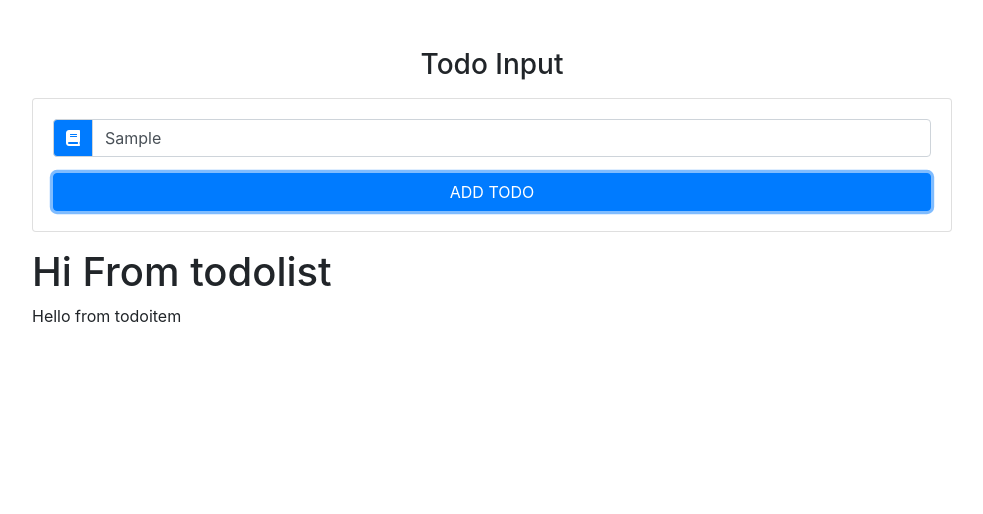
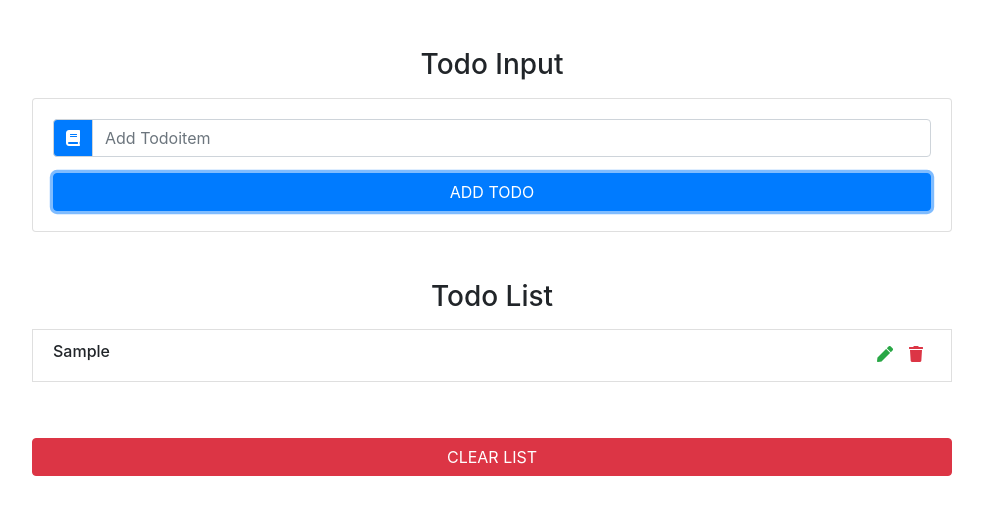
Before and after one commit to arunpratapsingh17/react-todo-app, a React (Create React App) app: page / in a window 1280 px wide. Both pictures are taken after typing "Sample" into the empty fields and a click on the button "ADD TODO". Shown: the top 514 px of the page, without its empty margins (53-1036 px from the left). Built offline with nearby package versions, Linux system fonts and the light colour scheme.

Commit message:
More functionalities added.

```diff
--- a/src/App.js
+++ b/src/App.js
@@ -11,19 +11,19 @@ export default class App extends Component {
     items: [],
     id: uuidv4(),
     item: "",
-    editItem: false
+    editItem: false,
   };
-  handleChange = e => {
+  handleChange = (e) => {
     this.setState({
-      item: e.target.value
+      item: e.target.value,
     });
   };
-  handleSubmit = e => {
+  handleSubmit = (e) => {
     console.log("Handle Submit");
     e.preventDefault();
     const newItem = {
       id: this.state.id,
-      title: this.state.item
+      title: this.state.item,
     };
     const updatedItems = [...this.state.items, newItem];
     this.setState(
@@ -31,19 +31,24 @@ export default class App extends Component {
         items: updatedItems,
         item: "",
         id: uuidv4(),
-        editItem: false
+        editItem: false,
       },
       () => console.log(this.state),
       console.log("Hi")
     );
   };
-  clearList = e => {
-    console.log("Hi from clear list function");
+  clearList = () => {
+    this.setState({
+      items: [],
+    });
   };
-  handleDelete = id => {
-    console.log(`HandleDelete function $(id)`);
+  handleDelete = (id) => {
+    const filteredItem = this.state.items.filter((item) => item.id != id);
+    this.setState({
+      items: filteredItem,
+    });
   };
-  handleEdit = id => {
+  handleEdit = (id) => {
     console.log(`HandleEdit function $(id)`);
   };
   // editItem = () => {
@@ -64,8 +69,8 @@ export default class App extends Component {
               />
               <ToDoList
                 items={this.state.items}
-                clearList={this.state.clearList}
-                handleDelete={this.state.handleDelete}
+                clearList={this.clearList}
+                handleDelete={this.handleDelete}
                 handleEdit={this.state.handleEdit}
               />
             </div>
--- a/src/components/ToDoItem.js
+++ b/src/components/ToDoItem.js
@@ -2,6 +2,19 @@ import React, { Component } from "react";
 
 export default class ToDoItem extends Component {
   render() {
-    return <div>Hello from todoitem</div>;
+    const { Key, title, handleDelete, handleEdit } = this.props;
+    return (
+      <li className="list-group-item text-capitalize d-flex justify-content-between my-2">
+        <h6>{title}</h6>
+        <div className="todo-icon">
+          <span className="mx-2 text-success" onClick={handleEdit}>
+            <i className="fa fa-pen" />
+          </span>
+          <span className="mx-2 text-danger" onClick={handleDelete}>
+            <i className="fa fa-trash                                                                                                                                                                                                                                                                                                         " />
+          </span>
+        </div>
+      </li>
+    );
   }
 }
--- a/src/components/ToDoList.js
+++ b/src/components/ToDoList.js
@@ -2,10 +2,29 @@ import React, { Component } from "react";
 import ToDoItem from "./ToDoItem";
 export default class ToDoList extends Component {
   render() {
+    const { items, clearList, handleDelete, handleEdit } = this.props;
     return (
       <section>
-        <h1>Hi From todolist</h1>
-        <ToDoItem></ToDoItem>
+        <ul className="list-group my-5">
+          <h3 className="text-capitalize text-center">todo list</h3>
+          {items.map((item) => {
+            return (
+              <ToDoItem
+                key={item.id}
+                title={item.title}
+                handleDelete={() => handleDelete(item.id)}
+                handleEdit={() => handleEdit(item.id)}
+              ></ToDoItem>
+            );
+          })}
+          <button
+            type="button"
+            className="btn btn-danger btn-block text-uppercase mt-5"
+            onClick={clearList}
+          >
+            clear List
+          </button>
+        </ul>
       </section>
     );
   }
--- a/src/components/TodoInput.js
+++ b/src/components/TodoInput.js
@@ -16,7 +16,7 @@ export default class ToDoInput extends Component {
               type="text"
               className="form-control text-capitalize"
               placeholder="add todoitem"
-              // value={item}
+              value={item}
               onChange={handleChange}
             />
           </div>
```
